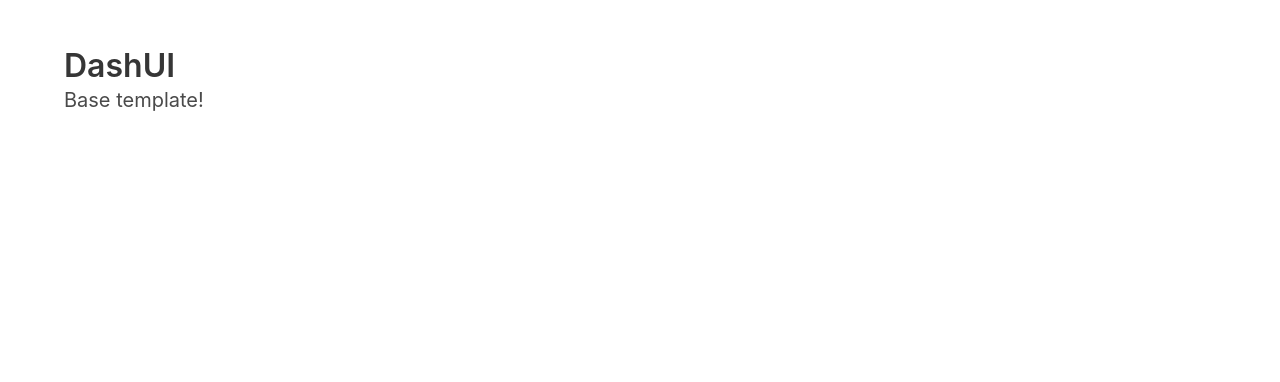
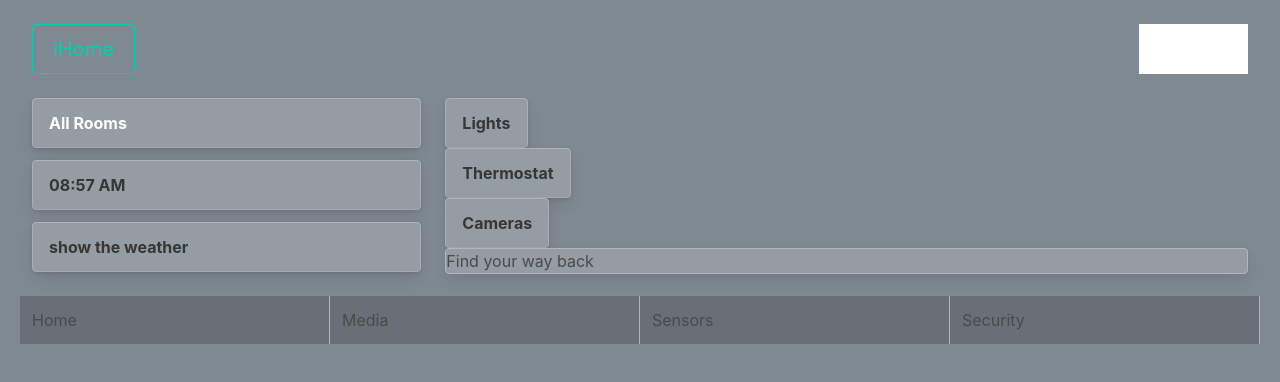
Before and after one commit to MarvinKweyu/dash-ui, a plain HTML site: page index.html in a window 1280 px wide. Drawn offline with nearby package versions, Linux system fonts and the light colour scheme.

Commit message:
chore: create basic home layout

```diff
--- a/index.html
+++ b/index.html
@@ -4,21 +4,115 @@
     <meta charset="UTF-8">
     <meta name="viewport" content="width=device-width, initial-scale=1.0">
     <link rel="stylesheet" href="https://cdn.jsdelivr.net/npm/bulma@0.9.1/css/bulma.min.css">
+    <link rel="stylesheet" href="style.css">
     <title>DashUI</title>
 </head>
 
 <body>
-    <section class="section">
-        <div class="container">
-            <h1 class="title">
-                DashUI
-            </h1>
-            <p class="subtitle">
-                Base template!
-            </p>
+    <div class="container is-fluid">
+        <br>
+        <div class="is-flex is-justify-content-space-between">
+            <button class="button is-primary is-medium is-outlined">iHome</button>
+            <div style="background: white;">
+                <span class="icon">
+                    <i class="fa fa-cog" aria-hidden="true"></i>
+                </span>
+
+                <span class="icon">
+                    <i class=" fa fa-bell-o" aria-hidden="true"></i>
+                </span>
+
+                <span class="icon">
+                    <i class="fa fa-cog" aria-hidden="true"></i>
+                </span>
+
+                <span class="icon">
+                    <i class="fa fa-cog" aria-hidden="true"></i>
+                </span>
+            </div>
         </div>
-    </section>
+        <br>
+        <div class="columns">
+            <div class="column">
+                <div class="card mb-3">
+                    <header class="card-header">
+                        <p class="card-header-title" style="color: white;">
+                            All Rooms
+                        </p>
+                        <button class="card-header-icon" aria-label="more options">
+                            <span class="icon">
+                                <i class="fas fa-angle-down" aria-hidden="true"></i>
+                            </span>
+                        </button>
+                    </header>
+                </div>
 
+                <div class="card mb-3">
+                    <header class="card-header">
+                        <p class="card-header-title">
+                            08:57 AM
+                        </p>
+                        <div class="card-header-icon" aria-label="more options">
+                            <span class="icon">
+                                <i class="fa fa-cog" aria-hidden="true"></i>
+                            </span>
+                            </button>
+                    </header>
+                </div>
+
+                <div class="card mb-3">
+                    <header class="card-header">
+                        <p class="card-header-title">
+                            show the weather
+                        </p>
+                    </header>
+                </div>
+            </div>
+            <div class="column is-two-thirds">
+                <section>
+                    <div class="column is-fluid">
+                        <div class="columns">
+                            <div class="card">
+                                <header class="card-header">
+                                    <p class="card-header-title">
+                                        Lights
+                                    </p>
+                                </header>
+                            </div>
+                        </div>
+                        <div class="columns">
+                            <div class="card">
+                                <header class="card-header">
+                                    <p class="card-header-title">
+                                        Thermostat
+                                    </p>
+                                </header>
+                            </div>
+                        </div>
+                        <div class="columns">
+                            <div class="card">
+                                <header class="card-header">
+                                    <p class="card-header-title">
+                                        Cameras
+                                    </p>
+                                </header>
+                            </div>
+                        </div>
+                    </div>
+                </section>
+
+                <section class="card">
+                    Find your way back
+                </section>
+            </div>
+        </div>
+        <section class="columns bottom-nav">
+            <div class="column routing">Home</div>
+            <div class="column routing">Media</div>
+            <div class="column routing">Sensors</div>
+            <div class="column routing">Security</div>
+        </section>
+    </div>
 </body>
 
 </html>
--- a/style.css
+++ b/style.css
@@ -1,5 +1,29 @@
-.patience{
-    display: flex;
-    align-items: center;
+:root {
+    --main-background:#7f8992;
+    --card-background: #959da4;
+    --selected-card-color: #7c96a1;
+    --selected-route-color: #76adbc;
+    --bottom-nav-color: #686f76;
+  }
 
+body{
+      height: 100vh;
+      background: var(--main-background);
+  }
+
+button{
+    background-color: var(--selected-card-color);
+    border: #e1e7e9;
 }
+
+.card{
+      background: var(--card-background);
+      border: 0.4px solid #b1b7bc;
+  }
+
+ .bottom-nav{
+     background: var(--bottom-nav-color);
+ }
+ .routing{
+     border-right: 1px solid #b1b7bc;
+ }
```
